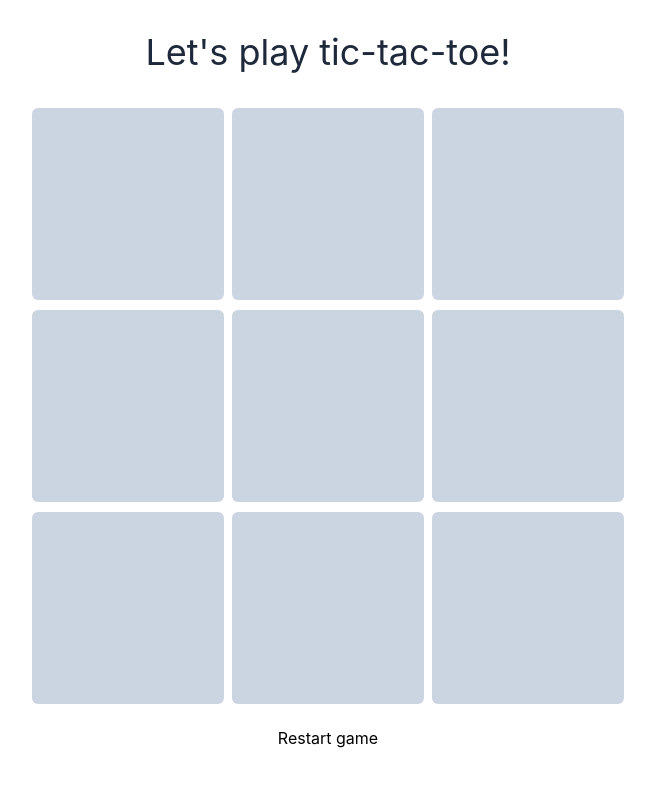
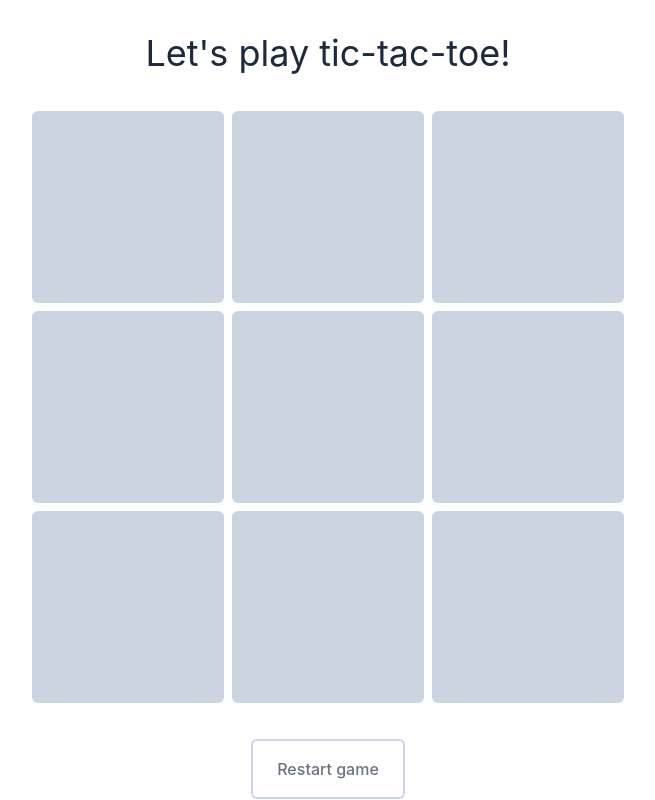
Before and after one commit to gloria-stanciu/tic-tac-toe, a React (Create React App) app: page / in a window 1280 px wide. Shown: the whole page, without its empty margins (312-967 px from the left). Built offline with nearby package versions, Linux system fonts and the light colour scheme.

Commit message:
Added restart game functionality and design

```diff
--- a/src/App.tsx
+++ b/src/App.tsx
@@ -5,7 +5,7 @@ import Gameboard from "./components/Gameboard";
 
 function App() {
   return (
-    <div className="App">
+    <div className="w-screen h-screen flex flex-col justify-evenly items-center">
       <h1
         className="text-lg text-slate-800 my-8
       sm:text-xl
@@ -17,12 +17,6 @@ function App() {
         Let's play tic-tac-toe!
       </h1>
       <Gameboard size={3} />
-      <button
-        className="bg-white py-4 px-6 rounded-md
-      hover:bg-slate-300 hover:font-medium "
-      >
-        Restart game
-      </button>
     </div>
   );
 }
--- a/src/components/Button.tsx
+++ b/src/components/Button.tsx
@@ -4,11 +4,11 @@ export default function Button(props: {
 }) {
   return (
     <button
-      className="w-20 aspect-square bg-slate-300 rounded-md m-1
-      sm:w-24
-      md:w-36
-      lg:w-40
-      xl:w-48
+      className="w-20 aspect-square bg-slate-300 rounded-md m-1 text-gray-800 font-semibold text-lg
+      sm:w-24 sm:text-xl
+      md:w-36 md:text-6xl
+      lg:w-40 lg:text-3xl
+      xl:w-48 xl:text-4xl
       "
       onClick={props.onClick}
     >
--- a/src/components/Gameboard.tsx
+++ b/src/components/Gameboard.tsx
@@ -3,31 +3,72 @@ import Button from "./Button";
 
 export default function Gameboard(props: { size: number }) {
   const [board, setBoard] = useState<Array<Array<string>>>([[]]);
+  const [player, setPlayer] = useState(false); //false is first player and true is second player
 
   function CreateBoard() {
     const newBoard = Array(props.size).fill(new Array(props.size).fill(""));
     setBoard(newBoard);
   }
 
-  function AddValue() {}
+  function AddValue(idRow: number, idCol: number) {
+    let value = "";
+    if (player) value = "0";
+    else value = "X";
+
+    setBoard((prevState) => {
+      const newMatrix = prevState.map((arr, idR) => {
+        const newRow = arr.map((item, idC) => {
+          if (idRow === idR && idCol === idC && item === "") {
+            item = value;
+            setPlayer(!player);
+          }
+          return item;
+        });
+        return newRow;
+      });
+      return newMatrix;
+    });
+  }
+
+  function ResetGame(){
+    setBoard((prevState) => {
+      const newMatrix = prevState.map((arr, idR) => {
+        const newRow = arr.map((item, idC) => {
+            item = '';
+          return item;
+        });
+        return newRow;
+      });
+      return newMatrix;
+    });
+    setPlayer(false);
+
+  }
 
   useEffect(() => {
     CreateBoard();
   }, []);
 
   return (
-    <div className="w-screen">
-      {board?.map((row, idI) => (
-        <div key={idI}>
-          {row.map((item, idY) => (
+    <div className="w-screen flex flex-col justify-center items-center">
+      {board?.map((row, idR) => (
+        <div key={idR} className="flex flex-row items-center justify-center">
+          {row.map((item, idC) => (
             <Button
-              key={idI.toString() + idY.toString()}
+              key={idR.toString() + idC.toString()}
               value={item}
-              onClick={AddValue}
+              onClick={() => AddValue(idR, idC)}
             />
           ))}
         </div>
       ))}
+      <button type="reset"
+        className="bg-white font-medium text-gray-500 border-2 border-slate-300 py-4 px-6 rounded-md outline-none mt-8
+      hover:bg-slate-300 hover:text-gray-900"
+      onClick={ResetGame}
+      >
+        Restart game
+      </button>
     </div>
   );
 }
```
